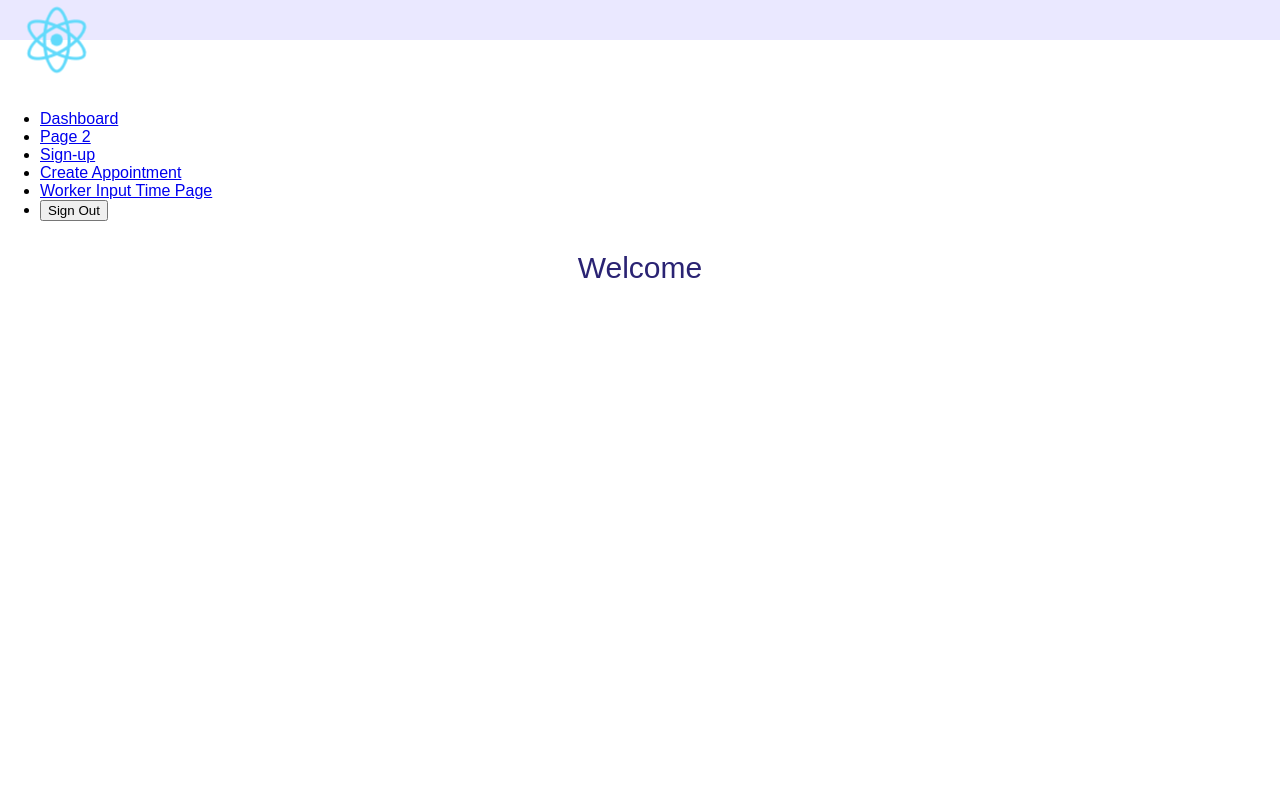
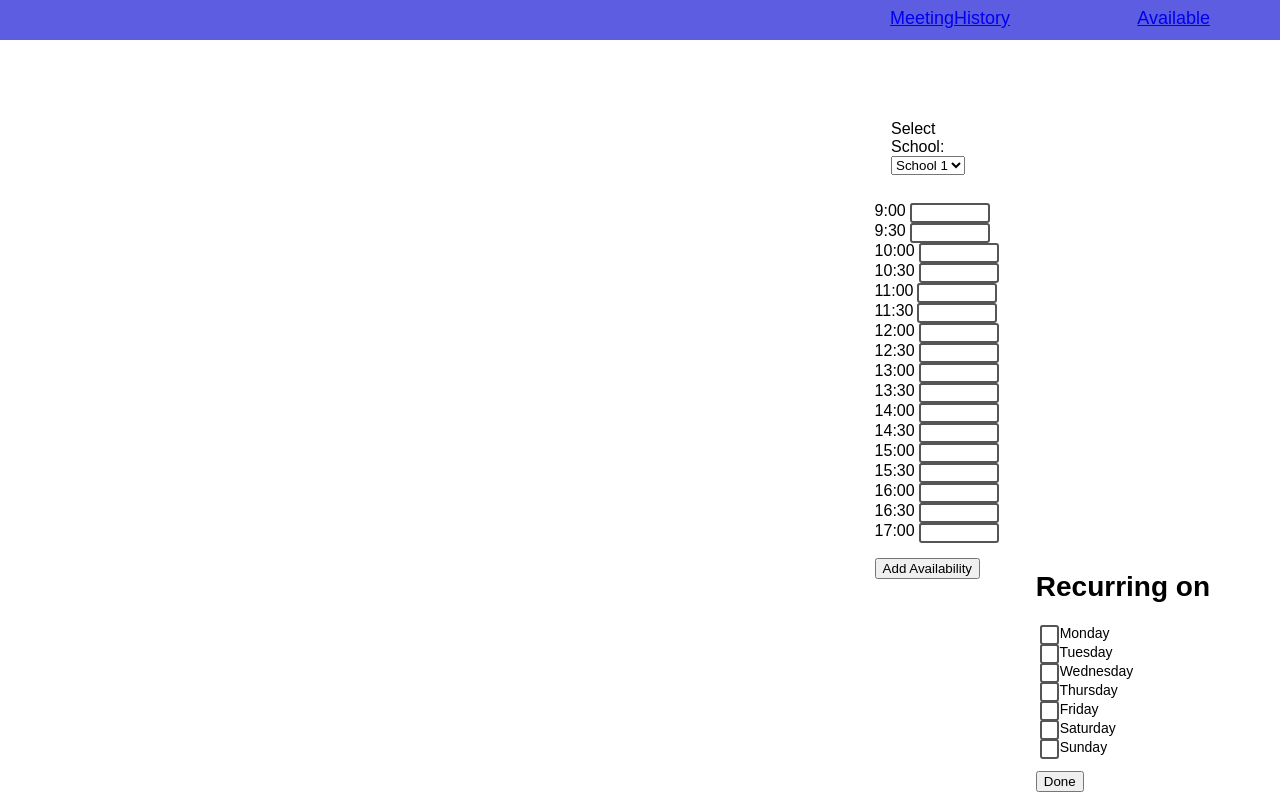
Before and after one commit to sehersarin/MSCI342-Term-Project, a React (Create React App) app in the folder react-ui/: page /WorkerAvailableInputPage in a window 1280 px wide. Before the commit this address led to /dashboard/. Built offline with nearby package versions, Linux system fonts and the light colour scheme.

Commit message:
added link to workerpage

```diff
--- a/react-ui/src/App.js
+++ b/react-ui/src/App.js
@@ -9,6 +9,9 @@ import {
   Route,
   Redirect
 } from "react-router-dom";
+import WorkerInputpage from './components/Layouts/InputWorkerTimes/WorkerInputpage'
+
+
 
 
 class App extends Component {
@@ -44,6 +47,11 @@ class App extends Component {
           {/* removed exact path  for both top and bottom*/}
           {/* <Redirect from="/" to="dashboard/" /> */}
         </Route>
+
+        <Route path="/WorkerAvailableInputPage" component={WorkerInputpage}>
+         {/*  <WorkerInputpage/> */}
+         </Route>
+
         <Route path="*">
           <Redirect from="/" to="dashboard/" />
         </Route>
--- a/react-ui/src/components/Layouts/Dashboard.js
+++ b/react-ui/src/components/Layouts/Dashboard.js
@@ -6,7 +6,7 @@ import IndexDashboard from "./IndexDashboard";
 import NotFound from "./404";
 import Header from "../Header"
 import CreateAppointment from "./CreateAppointment"
-import WorkerTimeInput from "./WorkerTimeInput";
+
 
 
 
@@ -71,7 +71,7 @@ class Dashboard extends Component {
           </li>
 
           <li>
-            <Link to ={`/WorkerInputpage`}>Worker Input Time Page</Link>
+            <Link to ={`/WorkerAvailableInputPage`}>Worker Input Time Page</Link>
 
           </li>
 
--- a/react-ui/src/components/Layouts/InputWorkerTimes/WorkerInputpage.css
+++ b/react-ui/src/components/Layouts/InputWorkerTimes/WorkerInputpage.css
@@ -1,7 +1,30 @@
 
-.SelectSchools{
+/* .SelectSchools{
     position: absolute;
     top: 80px;
     right: 100px;
     width: 10%;
-}
+} */
+
+ /*  .SelectSchoolsLabel{
+ padding: 12px 20px;
+  margin-top:4px;
+  margin-bottom:4px;
+  border:none;
+  background-color: #F2F2F3;
+  box-sizing: border-box;
+  width:150px;
+  height: 22px;
+  padding-top: 3px;
+  padding-bottom:3px;
+
+
+}  */
+
+
+ .wraper{
+    position: absolute;
+    top: 80px;
+    left: 300px;
+    width: 10%;
+ }
--- a/react-ui/src/components/Layouts/InputWorkerTimes/WorkerInputpage.js
+++ b/react-ui/src/components/Layouts/InputWorkerTimes/WorkerInputpage.js
@@ -24,8 +24,8 @@ class WorkerInputpage extends React.Component {    // this class component would
 
 
                 <Container className = "wraper">
-                    <label for ="school" > Select School:</label>
-                    <select name="school" className ="SelectSchools" id="school">
+                    <label for ="school" className = "SelectSchoolsLabel" > Select School:</label>
+                    <select name="school" className ="SelectSchools"  id="school">
                     <option value="School1">School 1</option>
                     <option value="School2">School 2</option>
                     <option value="School3">School 3</option>
--- a/react-ui/src/components/Layouts/WorkerTimeInput.js
+++ /dev/null
@@ -1,14 +0,0 @@
-import React, { Component, Fragment } from 'react'
-import WorkerInputpage from './InputWorkerTimes/WorkerInputpage'
-
-class WorkerTimeInput extends Component { //Runs the page built in InputWorker Folder
-    render() {
-        return (
-            <div>
-                <WorkerInputpage/>
-            </div>
-        )
-    }
-}
-
-export default WorkerTimeInput
```
